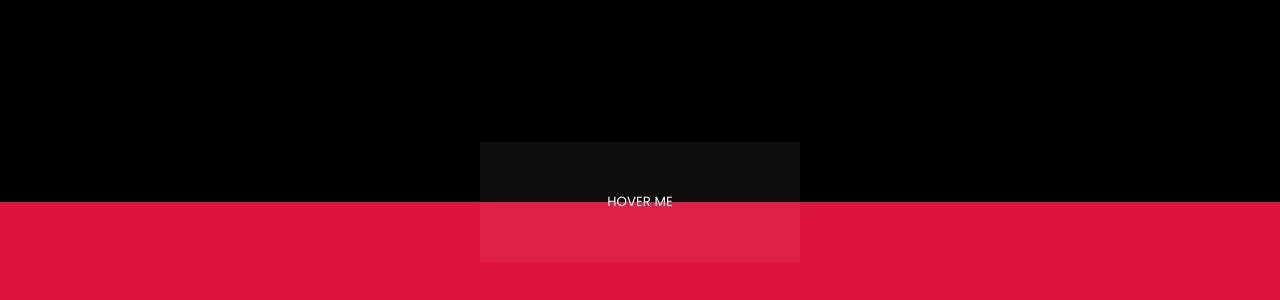
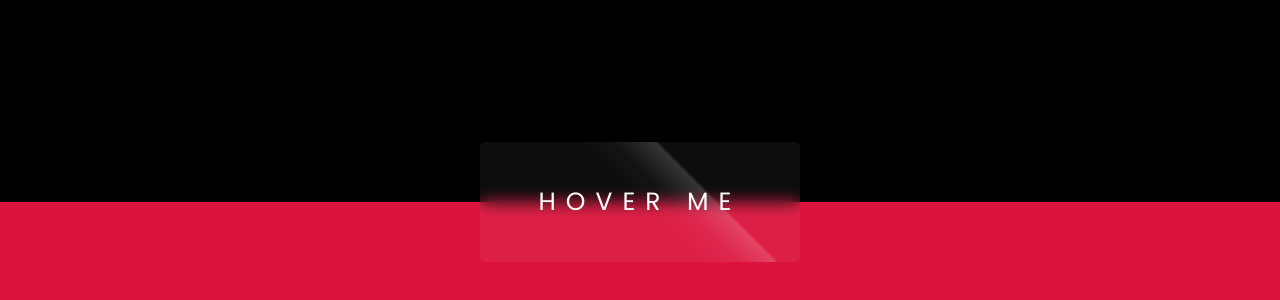
Before and after one commit to kannder83/glassmorphims-button-css, a plain HTML site: page index.html in a window 1280 px wide. Shown: the part 198-498 px from the top of the page. Drawn offline with Linux system fonts and the light colour scheme.

Commit message:
Se agregan los elementos del CSS.

```diff
--- a/main.css
+++ b/main.css
@@ -22,4 +22,25 @@ button {
   border: none;
   font-family: "Poppins", sans-serif;
   color: #fff;
+  font-size: 25px;
+  letter-spacing: 10px;
+  backdrop-filter: blur(8px);
+  cursor: pointer;
+  border-radius: 5px;
 }
+
+button::after {
+  content: "";
+  position: absolute;
+  height: 100%;
+  width: 100%;
+  top: 0;
+  left: 0;
+  background: linear-gradient(
+    45deg,
+    transparent 50%,
+    rgba(255, 255, 255, 0.03) 58%,
+    rgba(255, 255, 255, 0.16) 67%,
+    transparent 68%
+  );
+}
```
